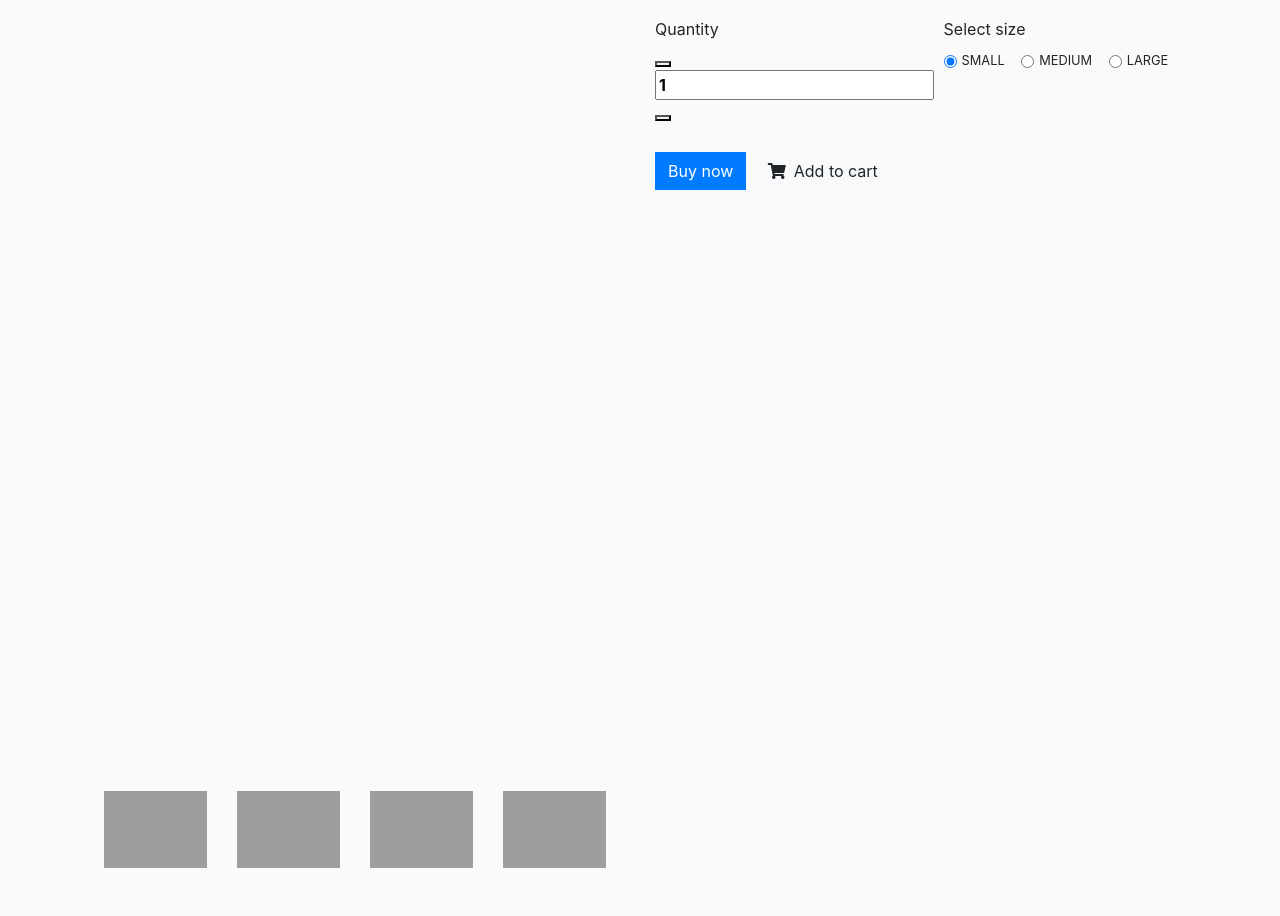
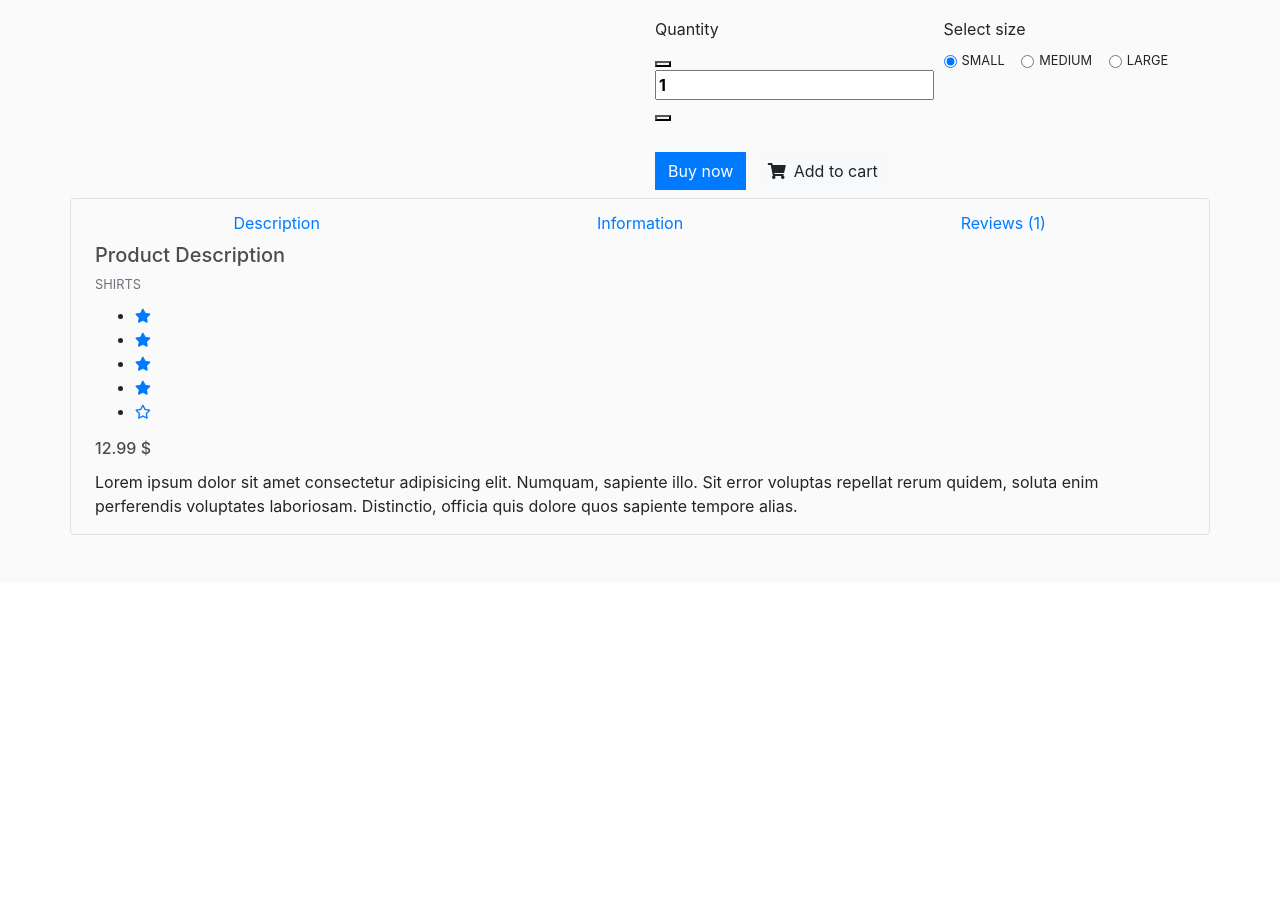
Before and after one commit to tblue160397/djangoecommerce, a Django app: page /detailproduct/ in a window 1280 px wide. Shown: the part 530-1446 px from the top of the page. After the commit the page ends 1065 px from the top, so only its background shows below. Run offline with Django 3.2, Linux system fonts and the light colour scheme; some libraries are stand-ins or nearby versions; grey boxes are pictures that could not be loaded.

Commit message:
add detail product

```diff
--- a/pyecommerce/static/js/cart.js
+++ b/pyecommerce/static/js/cart.js
@@ -127,3 +127,17 @@ function deleteOrderItem(productId, action){
         console.log('error: ' + error)
     });
 }
+
+// update size option
+var checkedSmall = document.getElementById('Small')
+console.log(checkedSmall);
+
+for (i = 0; i< checkedSmall.length; i++){
+    checkedSmall[i].addEventListener('checked', function(){
+        if(checkedSmall[i].checked){
+            console.log(checkedSmall[i].value);
+        }else{
+            console.log("uncheck");
+        }
+    });
+}
--- a/pyecommerce/store/templates/store/cart.html
+++ b/pyecommerce/store/templates/store/cart.html
@@ -60,11 +60,11 @@
         </div>
         <div style="flex: 1"><p>{{item.get_total}}vnd</p></div>
          <div style="flex:1">
-          <input type="radio" id="Small" name="gender" value="Small">
+          <input type="radio" id="Small" name="size-option" value="Small">
           <label for="Small">Small</label><br>
-          <input type="radio" id="Medium" name="gender" value="Medium">
+          <input type="radio" id="Medium" name="size-option" value="Medium">
           <label for="Medium">Medium</label><br>
-          <input type="radio" id="Large" name="gender" value="Large">
+          <input type="radio" id="Large" name="size-option" value="Large">
           <label for="Large">Large</label>
         </div>
         <div style="flex: 1">
--- a/pyecommerce/store/templates/store/detailproduct.html
+++ b/pyecommerce/store/templates/store/detailproduct.html
@@ -1,87 +1,29 @@
-{% extends 'store/main.html' %}
-{% load static %}
-{% block content %}
+{% extends 'store/main.html' %} {% load static %} {% block content %}
 <!--Section: Block Content-->
 <section class="mb-5">
-
   <div class="row">
     <div class="col-md-6 mb-4 mb-md-0">
-
       <div id="mdb-lightbox-ui"></div>
 
       <div class="mdb-lightbox">
-
         <div class="row product-gallery mx-1">
-
           <div class="col-12 mb-0">
             <figure class="view overlay rounded z-depth-1 main-img">
-              <a href="https://mdbootstrap.com/img/Photos/Horizontal/E-commerce/Vertical/15a.jpg"
-                data-size="710x823">
-                <img src="https://mdbootstrap.com/img/Photos/Horizontal/E-commerce/Vertical/15a.jpg"
-                  class="img-fluid z-depth-1">
-              </a>
-            </figure>
-            <figure class="view overlay rounded z-depth-1" style="visibility: hidden;">
-              <a href="https://mdbootstrap.com/img/Photos/Horizontal/E-commerce/Vertical/12a.jpg"
-                data-size="710x823">
-                <img src="https://mdbootstrap.com/img/Photos/Horizontal/E-commerce/Vertical/12a.jpg"
-                  class="img-fluid z-depth-1">
-              </a>
-            </figure>
-            <figure class="view overlay rounded z-depth-1" style="visibility: hidden;">
-              <a href="https://mdbootstrap.com/img/Photos/Horizontal/E-commerce/Vertical/13a.jpg"
-                data-size="710x823">
-                <img src="https://mdbootstrap.com/img/Photos/Horizontal/E-commerce/Vertical/13a.jpg"
-                  class="img-fluid z-depth-1">
-              </a>
-            </figure>
-            <figure class="view overlay rounded z-depth-1" style="visibility: hidden;">
-              <a href="https://mdbootstrap.com/img/Photos/Horizontal/E-commerce/Vertical/14a.jpg"
-                data-size="710x823">
-                <img src="https://mdbootstrap.com/img/Photos/Horizontal/E-commerce/Vertical/14a.jpg"
-                  class="img-fluid z-depth-1">
+              <a
+                href="https://mdbootstrap.com/img/Photos/Horizontal/E-commerce/Vertical/15a.jpg"
+                data-size="710x823"
+              >
+                <img
+                  src="https://mdbootstrap.com/img/Photos/Horizontal/E-commerce/Vertical/15a.jpg"
+                  class="img-fluid z-depth-1"
+                />
               </a>
             </figure>
           </div>
-          <div class="col-12">
-            <div class="row">
-              <div class="col-3">
-                <div class="view overlay rounded z-depth-1 gallery-item">
-                  <img src="https://mdbootstrap.com/img/Photos/Horizontal/E-commerce/Vertical/12a.jpg"
-                    class="img-fluid">
-                  <div class="mask rgba-white-slight"></div>
-                </div>
-              </div>
-              <div class="col-3">
-                <div class="view overlay rounded z-depth-1 gallery-item">
-                  <img src="https://mdbootstrap.com/img/Photos/Horizontal/E-commerce/Vertical/13a.jpg"
-                    class="img-fluid">
-                  <div class="mask rgba-white-slight"></div>
-                </div>
-              </div>
-              <div class="col-3">
-                <div class="view overlay rounded z-depth-1 gallery-item">
-                  <img src="https://mdbootstrap.com/img/Photos/Horizontal/E-commerce/Vertical/14a.jpg"
-                    class="img-fluid">
-                  <div class="mask rgba-white-slight"></div>
-                </div>
-              </div>
-              <div class="col-3">
-                <div class="view overlay rounded z-depth-1 gallery-item">
-                  <img src="https://mdbootstrap.com/img/Photos/Horizontal/E-commerce/Vertical/15a.jpg"
-                    class="img-fluid">
-                  <div class="mask rgba-white-slight"></div>
-                </div>
-              </div>
-            </div>
-          </div>
         </div>
-
       </div>
-
     </div>
     <div class="col-md-6">
-
       <h5>Fantasy T-shirt</h5>
       <p class="mb-2 text-muted text-uppercase small">Shirts</p>
       <ul class="rating">
@@ -101,10 +43,15 @@
           <i class="far fa-star fa-sm text-primary"></i>
         </li>
       </ul>
-      <p><span class="mr-1"><strong>$12.99</strong></span></p>
-      <p class="pt-1">Lorem ipsum dolor sit amet consectetur adipisicing elit. Numquam, sapiente illo. Sit
-        error voluptas repellat rerum quidem, soluta enim perferendis voluptates laboriosam. Distinctio,
-        officia quis dolore quos sapiente tempore alias.</p>
+      <p>
+        <span class="mr-1"><strong>$12.99</strong></span>
+      </p>
+      <p class="pt-1">
+        Lorem ipsum dolor sit amet consectetur adipisicing elit. Numquam,
+        sapiente illo. Sit error voluptas repellat rerum quidem, soluta enim
+        perferendis voluptates laboriosam. Distinctio, officia quis dolore quos
+        sapiente tempore alias.
+      </p>
       <div class="table-responsive">
         <table class="table table-sm table-borderless mb-0">
           <tbody>
@@ -123,7 +70,7 @@
           </tbody>
         </table>
       </div>
-      <hr>
+      <hr />
       <div class="table-responsive mb-2">
         <table class="table table-sm table-borderless">
           <tbody>
@@ -134,30 +81,64 @@
             <tr>
               <td class="pl-0">
                 <div class="def-number-input number-input safari_only mb-0">
-                  <button onclick="this.parentNode.querySelector('input[type=number]').stepDown()"
-                    class="minus"></button>
-                  <input class="quantity" min="0" name="quantity" value="1" type="number">
-                  <button onclick="this.parentNode.querySelector('input[type=number]').stepUp()"
-                    class="plus"></button>
+                  <button
+                    onclick="this.parentNode.querySelector('input[type=number]').stepDown()"
+                    class="minus"
+                  ></button>
+                  <input
+                    class="quantity"
+                    min="0"
+                    name="quantity"
+                    value="1"
+                    type="number"
+                  />
+                  <button
+                    onclick="this.parentNode.querySelector('input[type=number]').stepUp()"
+                    class="plus"
+                  ></button>
                 </div>
               </td>
               <td>
                 <div class="mt-1">
                   <div class="form-check form-check-inline pl-0">
-                    <input type="radio" class="form-check-input" id="small" name="materialExampleRadios"
-                      checked>
-                    <label class="form-check-label small text-uppercase card-link-secondary"
-                      for="small">Small</label>
+                    <input
+                      type="radio"
+                      class="form-check-input"
+                      id="small"
+                      name="materialExampleRadios"
+                      checked
+                    />
+                    <label
+                      class="form-check-label small text-uppercase card-link-secondary"
+                      for="small"
+                      >Small</label
+                    >
                   </div>
                   <div class="form-check form-check-inline pl-0">
-                    <input type="radio" class="form-check-input" id="medium" name="materialExampleRadios">
-                    <label class="form-check-label small text-uppercase card-link-secondary"
-                      for="medium">Medium</label>
+                    <input
+                      type="radio"
+                      class="form-check-input"
+                      id="medium"
+                      name="materialExampleRadios"
+                    />
+                    <label
+                      class="form-check-label small text-uppercase card-link-secondary"
+                      for="medium"
+                      >Medium</label
+                    >
                   </div>
                   <div class="form-check form-check-inline pl-0">
-                    <input type="radio" class="form-check-input" id="large" name="materialExampleRadios">
-                    <label class="form-check-label small text-uppercase card-link-secondary"
-                      for="large">Large</label>
+                    <input
+                      type="radio"
+                      class="form-check-input"
+                      id="large"
+                      name="materialExampleRadios"
+                    />
+                    <label
+                      class="form-check-label small text-uppercase card-link-secondary"
+                      for="large"
+                      >Large</label
+                    >
                   </div>
                 </div>
               </td>
@@ -165,11 +146,216 @@
           </tbody>
         </table>
       </div>
-      <button type="button" class="btn btn-primary btn-md mr-1 mb-2">Buy now</button>
-      <button type="button" class="btn btn-light btn-md mr-1 mb-2"><i
-          class="fas fa-shopping-cart pr-2"></i>Add to cart</button>
+      <button type="button" class="btn btn-primary btn-md mr-1 mb-2">
+        Buy now
+      </button>
+      <button type="button" class="btn btn-light btn-md mr-1 mb-2">
+        <i class="fas fa-shopping-cart pr-2"></i>Add to cart
+      </button>
     </div>
+    <!-- Classic tabs -->
+    <div class="classic-tabs border rounded px-4 pt-1">
+      <ul
+        class="nav tabs-primary nav-justified"
+        id="advancedTab"
+        role="tablist"
+      >
+        <li class="nav-item">
+          <a
+            class="nav-link active show"
+            id="description-tab"
+            data-toggle="tab"
+            href="#description"
+            role="tab"
+            aria-controls="description"
+            aria-selected="true"
+            >Description</a
+          >
+        </li>
+        <li class="nav-item">
+          <a
+            class="nav-link"
+            id="info-tab"
+            data-toggle="tab"
+            href="#info"
+            role="tab"
+            aria-controls="info"
+            aria-selected="false"
+            >Information</a
+          >
+        </li>
+        <li class="nav-item">
+          <a
+            class="nav-link"
+            id="reviews-tab"
+            data-toggle="tab"
+            href="#reviews"
+            role="tab"
+            aria-controls="reviews"
+            aria-selected="false"
+            >Reviews (1)</a
+          >
+        </li>
+      </ul>
+      <div class="tab-content" id="advancedTabContent">
+        <div
+          class="tab-pane fade show active"
+          id="description"
+          role="tabpanel"
+          aria-labelledby="description-tab"
+        >
+          <h5>Product Description</h5>
+          <p class="small text-muted text-uppercase mb-2">Shirts</p>
+          <ul class="rating">
+            <li>
+              <i class="fas fa-star fa-sm text-primary"></i>
+            </li>
+            <li>
+              <i class="fas fa-star fa-sm text-primary"></i>
+            </li>
+            <li>
+              <i class="fas fa-star fa-sm text-primary"></i>
+            </li>
+            <li>
+              <i class="fas fa-star fa-sm text-primary"></i>
+            </li>
+            <li>
+              <i class="far fa-star fa-sm text-primary"></i>
+            </li>
+          </ul>
+          <h6>12.99 $</h6>
+          <p class="pt-1">
+            Lorem ipsum dolor sit amet consectetur adipisicing elit. Numquam,
+            sapiente illo. Sit error voluptas repellat rerum quidem, soluta enim
+            perferendis voluptates laboriosam. Distinctio, officia quis dolore
+            quos sapiente tempore alias.
+          </p>
+        </div>
+        <div
+          class="tab-pane fade"
+          id="info"
+          role="tabpanel"
+          aria-labelledby="info-tab"
+        >
+          <h5>Additional Information</h5>
+          <table class="table table-striped table-bordered mt-3">
+            <thead>
+              <tr>
+                <th scope="row" class="w-150 dark-grey-text h6">Weight</th>
+                <td><em>0.3 kg</em></td>
+              </tr>
+            </thead>
+            <tbody>
+              <tr>
+                <th scope="row" class="w-150 dark-grey-text h6">Dimensions</th>
+                <td><em>50 × 60 cm</em></td>
+              </tr>
+            </tbody>
+          </table>
+        </div>
+        <div
+          class="tab-pane fade"
+          id="reviews"
+          role="tabpanel"
+          aria-labelledby="reviews-tab"
+        >
+          <h5><span>1</span> review for <span>Fantasy T-shirt</span></h5>
+          <div class="media mt-3 mb-4">
+            <img
+              class="d-flex mr-3 z-depth-1"
+              src="https://mdbootstrap.com/img/Photos/Others/placeholder1.jpg"
+              width="62"
+              alt="Generic placeholder image"
+            />
+            <div class="media-body">
+              <div class="d-sm-flex justify-content-between">
+                <p class="mt-1 mb-2">
+                  <strong>Marthasteward </strong>
+                  <span>– </span><span>January 28, 2020</span>
+                </p>
+                <ul class="rating mb-sm-0">
+                  <li>
+                    <i class="fas fa-star fa-sm text-primary"></i>
+                  </li>
+                  <li>
+                    <i class="fas fa-star fa-sm text-primary"></i>
+                  </li>
+                  <li>
+                    <i class="fas fa-star fa-sm text-primary"></i>
+                  </li>
+                  <li>
+                    <i class="fas fa-star fa-sm text-primary"></i>
+                  </li>
+                  <li>
+                    <i class="far fa-star fa-sm text-primary"></i>
+                  </li>
+                </ul>
+              </div>
+              <p class="mb-0">Nice one, love it!</p>
+            </div>
+          </div>
+          <hr />
+          <h5 class="mt-4">Add a review</h5>
+          <p>Your email address will not be published.</p>
+          <div class="my-3">
+            <ul class="rating mb-0">
+              <li>
+                <a href="#!">
+                  <i class="fas fa-star fa-sm text-primary"></i>
+                </a>
+              </li>
+              <li>
+                <a href="#!">
+                  <i class="fas fa-star fa-sm text-primary"></i>
+                </a>
+              </li>
+              <li>
+                <a href="#!">
+                  <i class="fas fa-star fa-sm text-primary"></i>
+                </a>
+              </li>
+              <li>
+                <a href="#!">
+                  <i class="fas fa-star fa-sm text-primary"></i>
+                </a>
+              </li>
+              <li>
+                <a href="#!">
+                  <i class="far fa-star fa-sm text-primary"></i>
+                </a>
+              </li>
+            </ul>
+          </div>
+          <div>
+            <!-- Your review -->
+            <div class="md-form md-outline">
+              <textarea
+                id="form76"
+                class="md-textarea form-control pr-6"
+                rows="4"
+              ></textarea>
+              <label for="form76">Your review</label>
+            </div>
+            <!-- Name -->
+            <div class="md-form md-outline">
+              <input type="text" id="form75" class="form-control pr-6" />
+              <label for="form75">Name</label>
+            </div>
+            <!-- Email -->
+            <div class="md-form md-outline">
+              <input type="email" id="form77" class="form-control pr-6" />
+              <label for="form77">Email</label>
+            </div>
+            <div class="text-right pb-2">
+              <button type="button" class="btn btn-primary">
+                Add a review
+              </button>
+            </div>
+          </div>
+        </div>
+      </div>
+    </div>
+    <!-- Classic tabs -->
   </div>
-
 </section>
 {% endblock content %}
--- a/pyecommerce/store/urls.py
+++ b/pyecommerce/store/urls.py
@@ -11,5 +11,5 @@ urlpatterns = [
     path('register', views.register, name="register"),
     path('logout', views.logoutForCustomer, name='logout'),
     path('update_item/', views.updateItem, name='update_item'),
-    path('detailproduct/', views.detailproduct, name='detaiproduct'),
+    path('detailproduct/', views.detailproduct, name='detailproduct'),
 ]
```
